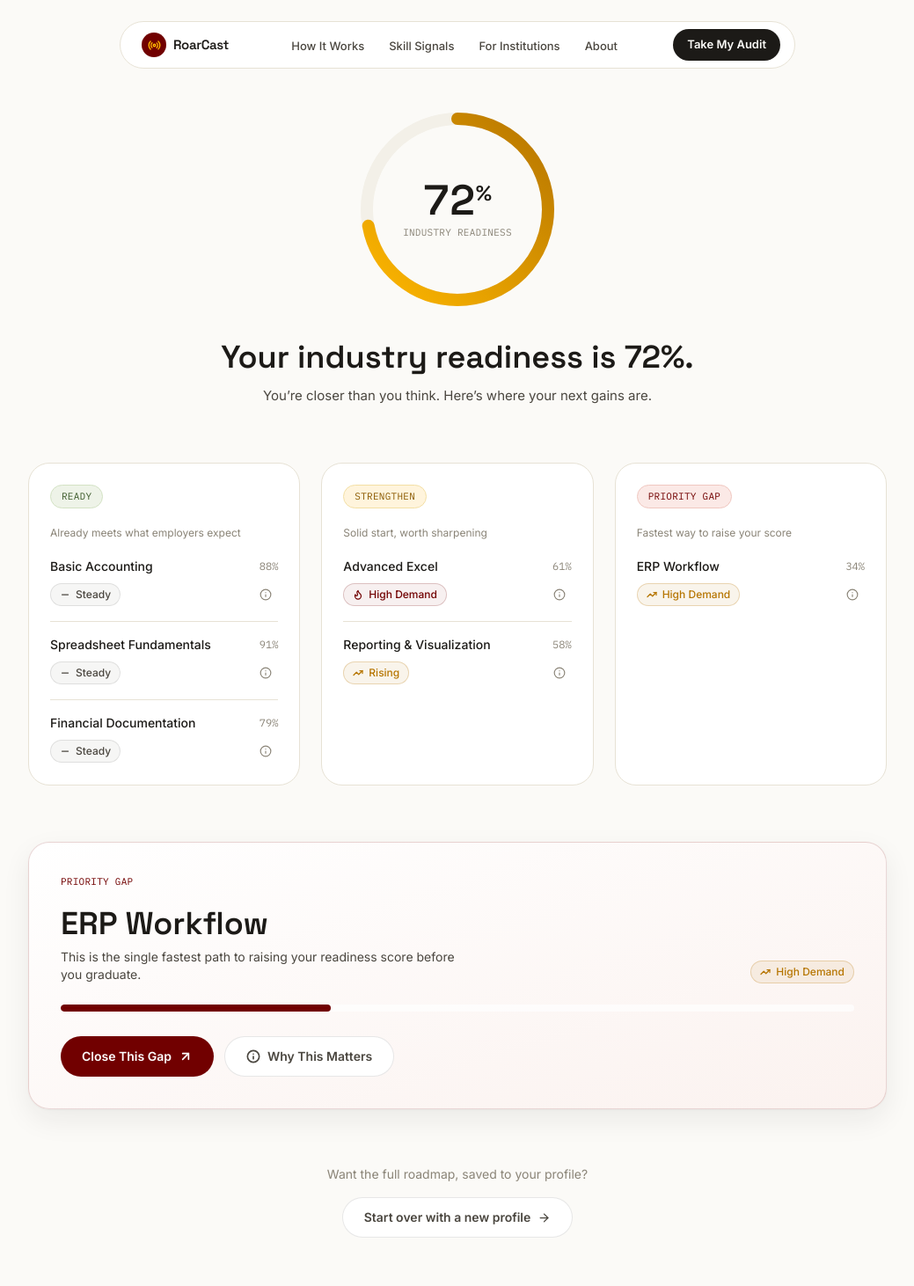
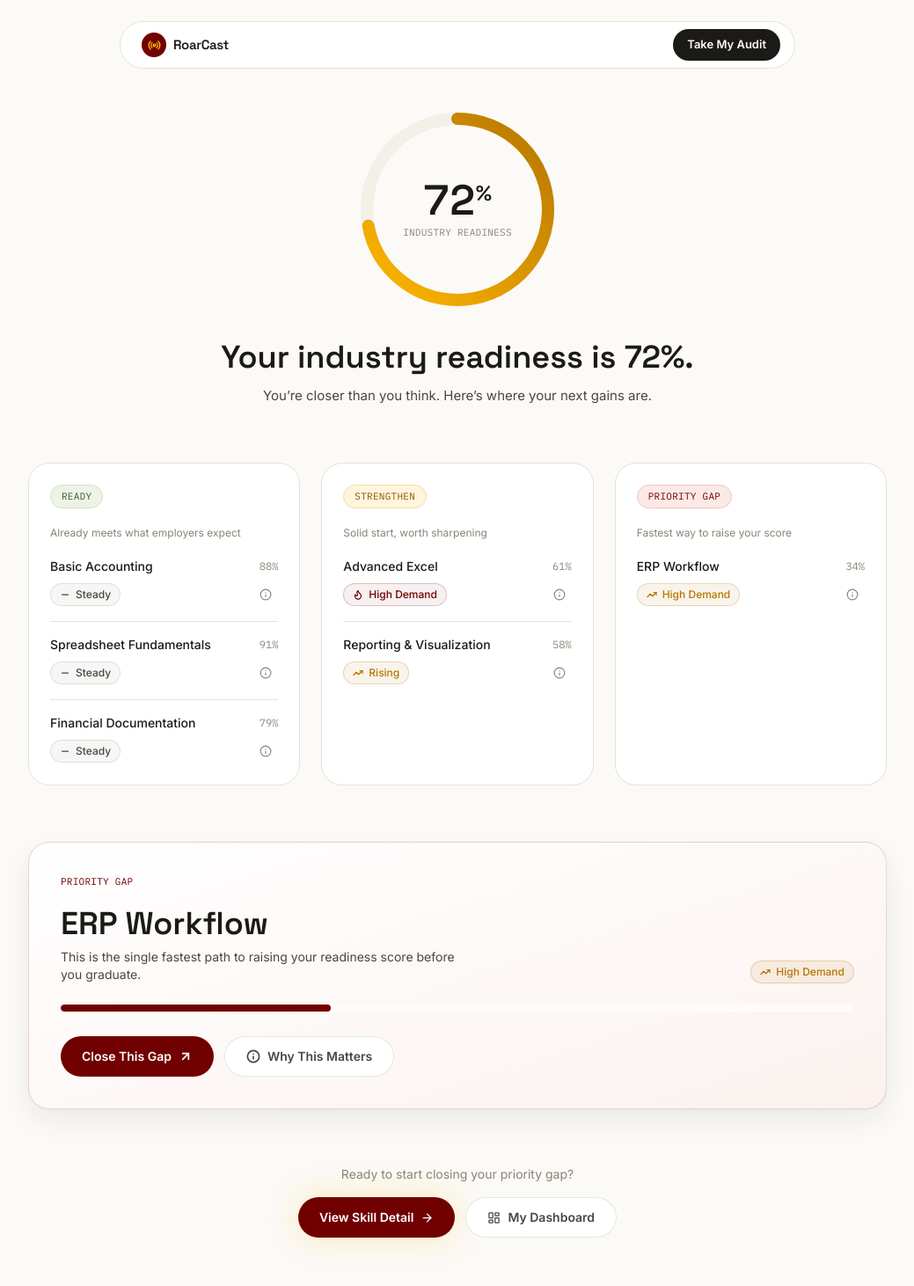
Before and after one commit to blueztian/RoarCast, a Next.js app in the folder frontend/: page /results in a window 1280 px wide. Shown: the top 1462 px of the page at 88% size, without its empty margins (120-1159 px from the left). Built offline with nearby package versions, Linux system fonts and the light colour scheme.

Commit message:
chore(student): polish complete student experience

```diff
--- a/frontend/app/dashboard/page.tsx
+++ b/frontend/app/dashboard/page.tsx
@@ -1,18 +1,17 @@
 "use client";
 
 import { useEffect, useState, useRef } from "react";
+import { useRouter } from "next/navigation";
 import Link from "next/link";
 import { motion, AnimatePresence } from "framer-motion";
 import {
   ArrowRight,
   TrendingUp,
   Flame,
-  Minus,
   CheckCircle2,
   Star,
   Users,
   Shield,
-  LayoutDashboard,
   ChevronRight,
 } from "lucide-react";
 import SignalBackground from "@/components/SignalBackground";
--- a/frontend/app/results/page.tsx
+++ b/frontend/app/results/page.tsx
@@ -1,15 +1,16 @@
 "use client";
 
-import { useState } from "react";
+import { useEffect, useState } from "react";
 import Link from "next/link";
 import { motion } from "framer-motion";
-import { Info, ArrowRight } from "lucide-react";
+import { Info, ArrowRight, LayoutDashboard } from "lucide-react";
 import ReadinessRing from "@/components/ReadinessRing";
 import SkillTag from "@/components/SkillTag";
 import DemandBadge from "@/components/DemandBadge";
 import SkillGapCard from "@/components/SkillGapCard";
 import SkillExplanationDrawer from "@/components/SkillExplanationDrawer";
 import { readinessSummary, priorityGap, overallReadiness, type SkillResult } from "@/data/mockSkills";
+import { markAuditComplete } from "@/lib/studentState";
 
 const groups: { key: keyof typeof readinessSummary; title: string; note: string }[] = [
   { key: "ready", title: "Ready", note: "Already meets what employers expect" },
@@ -19,6 +20,10 @@ const groups: { key: keyof typeof readinessSummary; title: string; note: string
 
 export default function ResultsPage() {
   const [explaining, setExplaining] = useState<SkillResult | null>(null);
+
+  useEffect(() => {
+    markAuditComplete();
+  }, []);
 
   return (
     <section className="mx-auto max-w-5xl px-6 pb-24 pt-32 sm:pb-32">
@@ -78,14 +83,23 @@ export default function ResultsPage() {
       <SkillGapCard skill={priorityGap} onWhy={() => setExplaining(priorityGap)} />
 
       <div className="mt-16 flex flex-col items-center gap-4 text-center">
-        <p className="text-sm text-ink-faint">Want the full roadmap, saved to your profile?</p>
-        <Link
-          href="/signup"
-          className="inline-flex items-center gap-2 rounded-full border border-ink/10 bg-white px-6 py-3 text-sm font-semibold text-ink-soft transition-colors hover:border-ink/20 hover:text-ink"
-        >
-          Start over with a new profile
-          <ArrowRight size={15} />
-        </Link>
+        <p className="text-sm text-ink-faint">Ready to start closing your priority gap?</p>
+        <div className="flex flex-col gap-3 sm:flex-row">
+          <Link
+            href="/skills/erp-workflow"
+            className="inline-flex items-center gap-2 rounded-full bg-roar-maroon px-6 py-3 text-sm font-semibold text-white shadow-glow transition-transform hover:scale-[1.02]"
+          >
+            View Skill Detail
+            <ArrowRight size={15} />
+          </Link>
+          <Link
+            href="/dashboard"
+            className="inline-flex items-center gap-2 rounded-full border border-ink/10 bg-white px-6 py-3 text-sm font-semibold text-ink-soft transition-colors hover:border-ink/20 hover:text-ink"
+          >
+            <LayoutDashboard size={15} />
+            My Dashboard
+          </Link>
+        </div>
       </div>
 
       <SkillExplanationDrawer skill={explaining} onClose={() => setExplaining(null)} />
--- a/frontend/components/FloatingNavbar.tsx
+++ b/frontend/components/FloatingNavbar.tsx
@@ -2,21 +2,24 @@
 
 import { useState, useEffect } from "react";
 import Link from "next/link";
+import { usePathname } from "next/navigation";
 import { motion, AnimatePresence } from "framer-motion";
-import { Radio, Menu, X } from "lucide-react";
+import { Radio, Menu, X, LayoutDashboard } from "lucide-react";
 import { cn } from "@/lib/utils";
+import { isAuditComplete, isCredentialEarned } from "@/lib/studentState";
 
 const NAV_LINKS = [
-  { label: "RoarCast", href: "/" },
   { label: "How It Works", href: "/#how-it-works" },
   { label: "Skill Signals", href: "/#skill-signals" },
   { label: "For Institutions", href: "/#for-institutions" },
-  { label: "About", href: "/#about" },
 ];
 
 export default function FloatingNavbar() {
   const [scrolled, setScrolled] = useState(false);
   const [open, setOpen] = useState(false);
+  const [auditDone, setAuditDone] = useState(false);
+  const [credEarned, setCredEarned] = useState(false);
+  const pathname = usePathname();
 
   useEffect(() => {
     const onScroll = () => setScrolled(window.scrollY > 8);
@@ -24,6 +27,13 @@ export default function FloatingNavbar() {
     window.addEventListener("scroll", onScroll, { passive: true });
     return () => window.removeEventListener("scroll", onScroll);
   }, []);
+
+  useEffect(() => {
+    setAuditDone(isAuditComplete());
+    setCredEarned(isCredentialEarned());
+  }, [pathname]);
+
+  const isStudentPage = pathname !== "/" && !pathname.startsWith("/#");
 
   return (
     <header className="fixed inset-x-0 top-4 z-50 flex justify-center px-4 sm:top-6">
@@ -45,7 +55,7 @@ export default function FloatingNavbar() {
         </Link>
 
         <ul className="hidden items-center gap-1 md:flex">
-          {NAV_LINKS.slice(1).map((link) => (
+          {!isStudentPage && NAV_LINKS.map((link) => (
             <li key={link.href}>
               <Link
                 href={link.href}
@@ -55,15 +65,36 @@ export default function FloatingNavbar() {
               </Link>
             </li>
           ))}
+          {isStudentPage && auditDone && (
+            <li>
+              <Link
+                href="/dashboard"
+                className="flex items-center gap-1.5 rounded-full px-3 py-1.5 text-[13px] font-medium text-ink-soft transition-colors hover:bg-paper-dim hover:text-ink"
+              >
+                <LayoutDashboard size={13} strokeWidth={2} />
+                Dashboard
+              </Link>
+            </li>
+          )}
         </ul>
 
         <div className="flex items-center gap-2">
+          {credEarned ? (
+            <Link
+              href="/dashboard"
+              className="hidden items-center gap-1.5 rounded-full bg-roar-maroon px-4 py-2 text-[13px] font-semibold text-white transition-colors hover:bg-[#5a0000] sm:inline-flex"
+            >
+              <LayoutDashboard size={13} strokeWidth={2} />
+              My Dashboard
+            </Link>
+          ) : (
             <Link
               href="/signup"
               className="hidden rounded-full bg-ink px-4 py-2 text-[13px] font-semibold text-paper transition-colors hover:bg-roar-maroon sm:inline-flex"
             >
               Take My Audit
             </Link>
+          )}
           <button
             type="button"
             aria-label={open ? "Close menu" : "Open menu"}
```
Also changed, not shown: 1 other file (tests, documents, lock files or other folders). Lines whose indentation alone changed are shown as unchanged.
